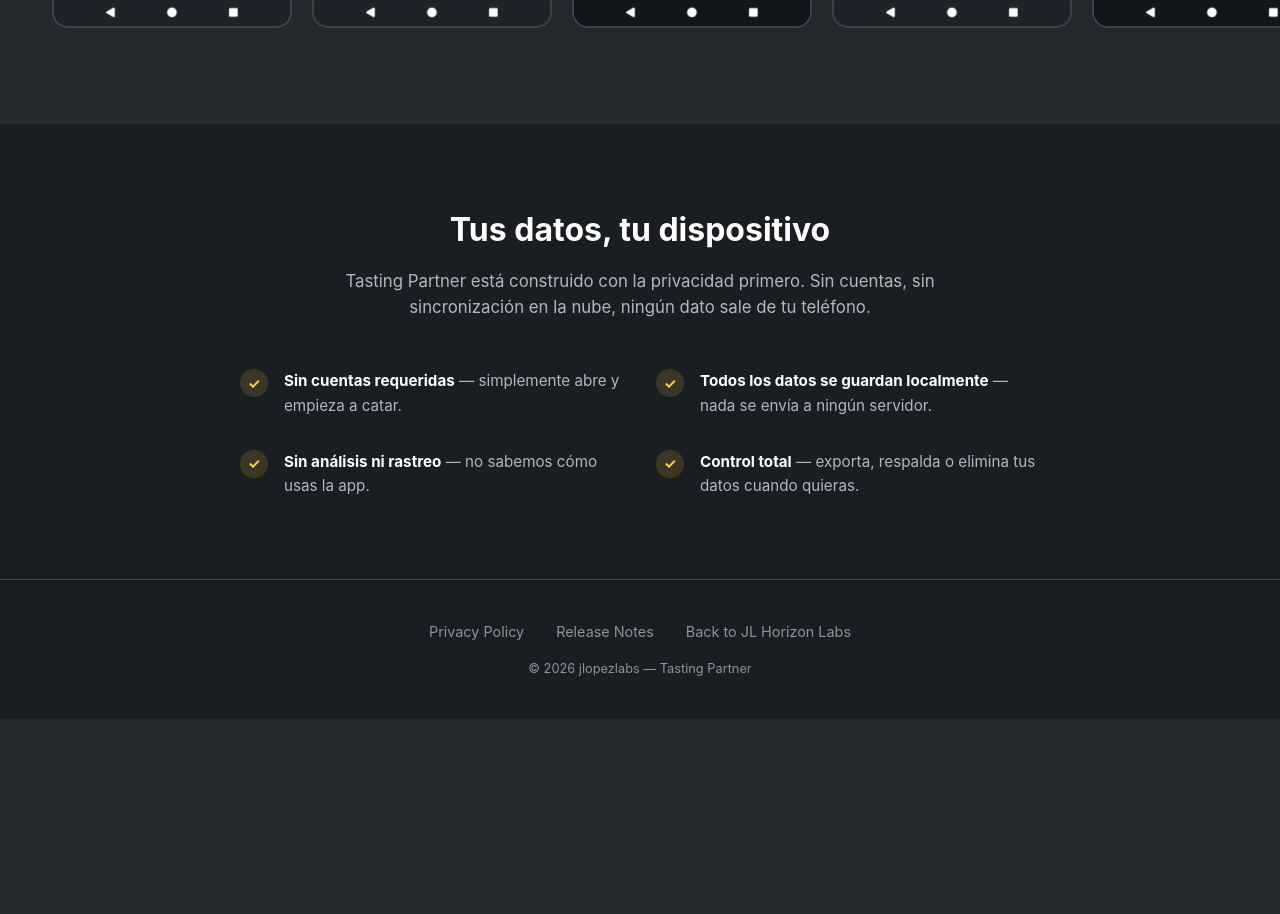
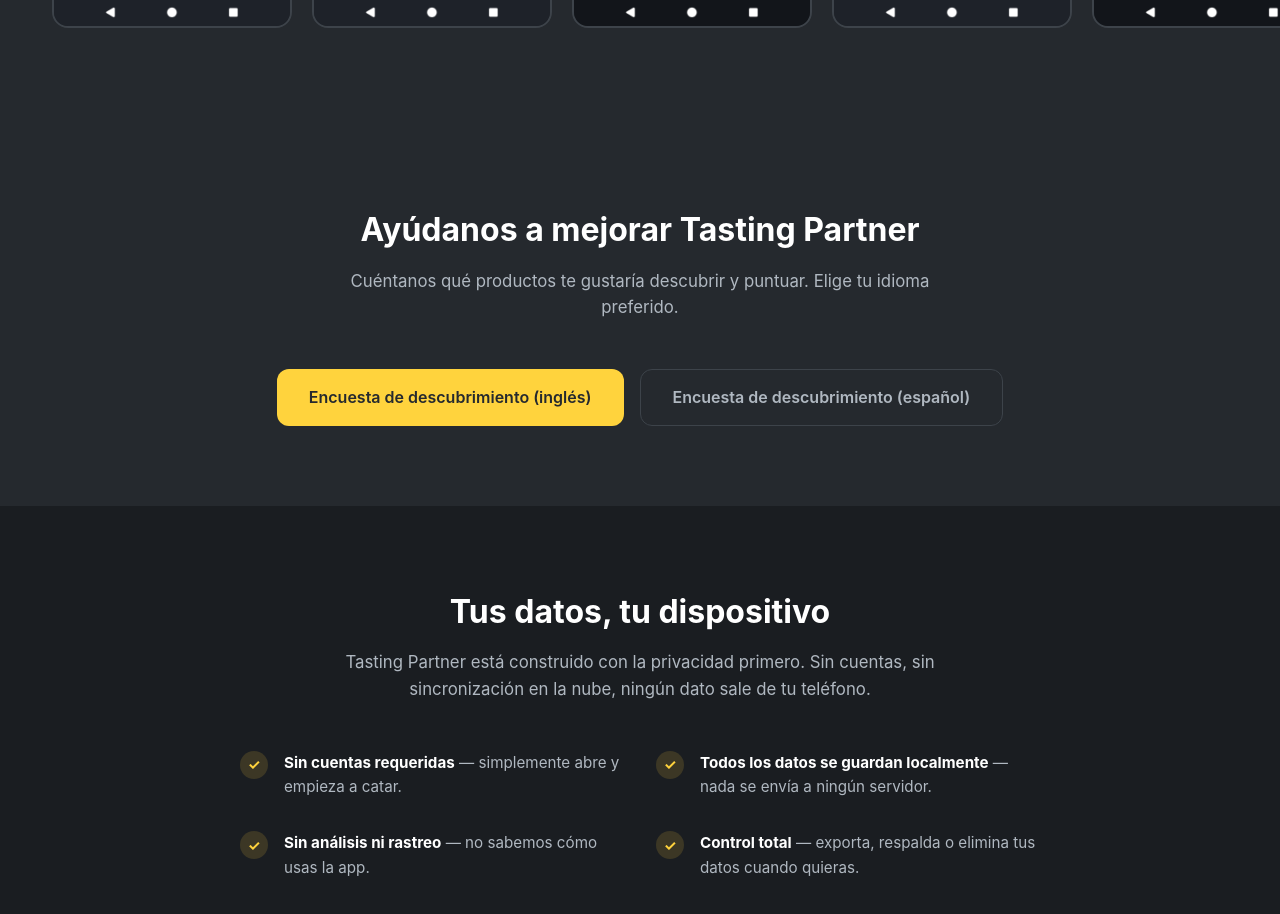
Before and after one commit to javierlopezjobs-mad/general-info, a plain HTML site: page tasting-partner.html in a window 1280 px wide. Shown: the part 3844-4758 px from the top of the page. Before the commit the page ends 4563 px from the top, so only its background shows below. Drawn offline with Linux system fonts and the light colour scheme.

Commit message:
docs: add product discovery forms to Tasting Partner page

```diff
--- a/tasting-partner.html
+++ b/tasting-partner.html
@@ -93,6 +93,9 @@
         .btn-gold:hover { background: var(--gold-hover); transform: translateY(-2px); box-shadow: 0 6px 20px rgba(255,211,61,0.3); }
         .btn-outline { border: 1.5px solid var(--card-border); color: var(--gray-light); background: transparent; }
         .btn-outline:hover { border-color: var(--gold); color: var(--gold); }
+        .survey-buttons {
+            display: flex; gap: 1rem; justify-content: center; flex-wrap: wrap;
+        }
 
         /* FEATURE GRAPHIC */
         .feature-graphic-section {
@@ -368,6 +371,27 @@
         </div>
     </section>
 
+    <section id="product-discovery" class="product-discovery">
+        <h2 class="section-title">
+            <span class="lang-en">Help us shape Tasting Partner</span>
+            <span class="lang-es" style="display:none">Ayúdanos a mejorar Tasting Partner</span>
+        </h2>
+        <p class="section-subtitle">
+            <span class="lang-en">Tell us which products you'd like to discover and rate. Choose your preferred language.</span>
+            <span class="lang-es" style="display:none">Cuéntanos qué productos te gustaría descubrir y puntuar. Elige tu idioma preferido.</span>
+        </p>
+        <div class="survey-buttons">
+            <a href="https://docs.google.com/forms/d/19njzWjsTEH1Sj4GsBAzk83M0rZinAFTwIgFb45Mb_fA/preview" class="btn btn-gold" target="_blank" rel="noopener noreferrer">
+                <span class="lang-en">Product discovery survey (English)</span>
+                <span class="lang-es" style="display:none">Encuesta de descubrimiento (inglés)</span>
+            </a>
+            <a href="https://docs.google.com/forms/d/e/1FAIpQLSdsAh1kFDnfzGsJsCq1msAU5clI2u2dnEWrLUUnjfBHic1xqw/viewform?usp=preview" class="btn btn-outline" target="_blank" rel="noopener noreferrer">
+                <span class="lang-en">Product discovery survey (Spanish)</span>
+                <span class="lang-es" style="display:none">Encuesta de descubrimiento (español)</span>
+            </a>
+        </div>
+    </section>
+
     <!-- PRIVACY -->
     <section id="privacy" class="privacy">
         <h2 class="section-title">
```
